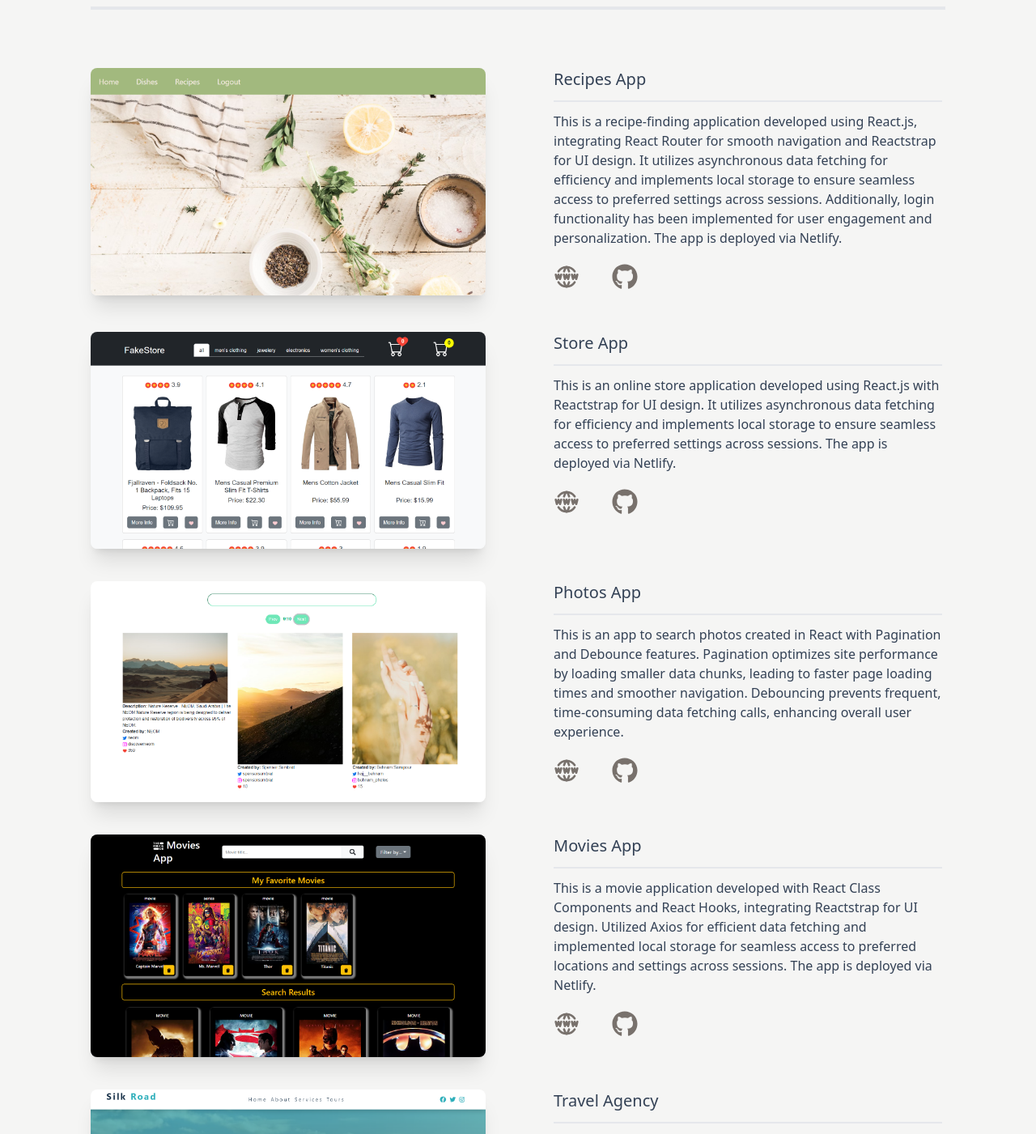
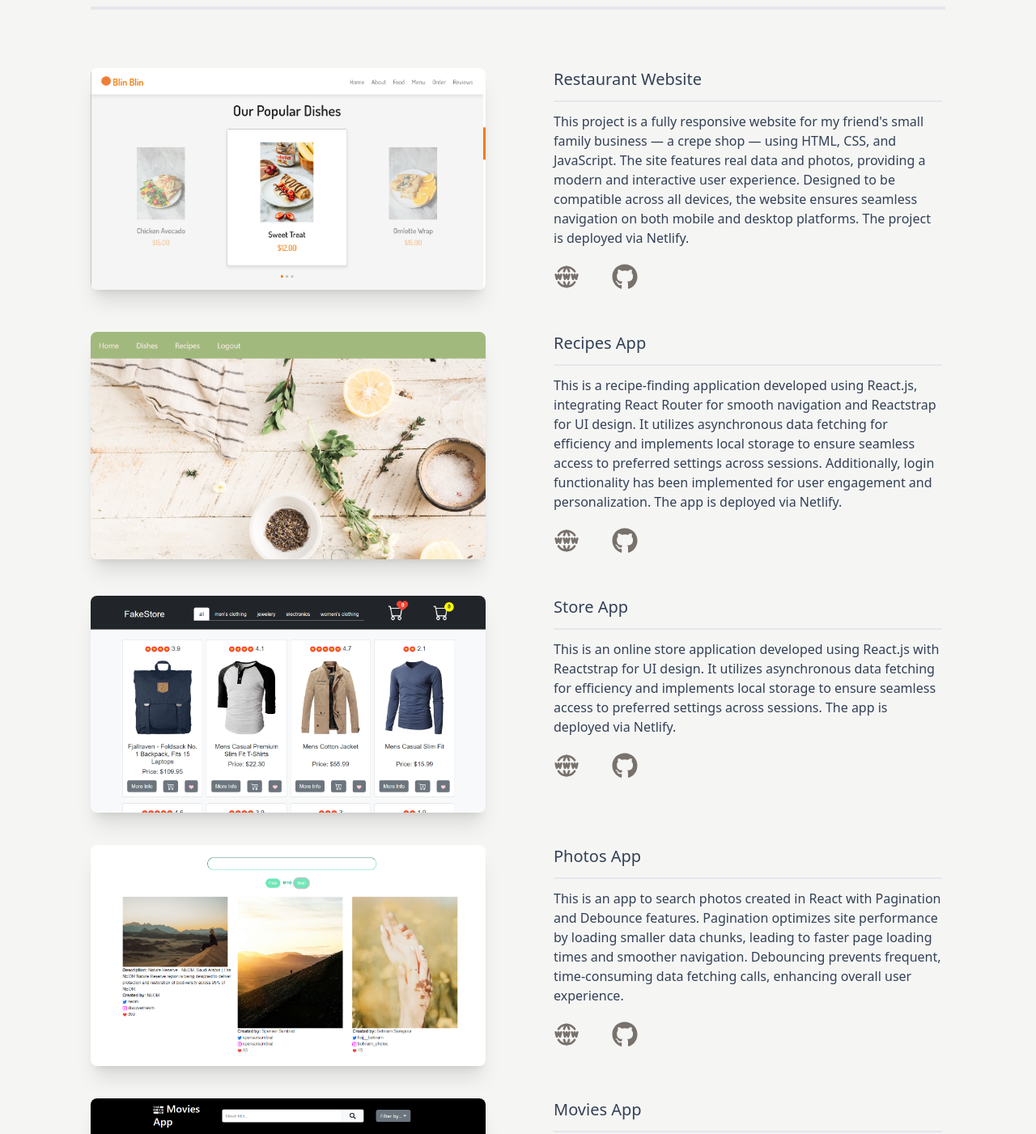
Before and after one commit to albinamels/Portfolio, a React (Vite) app: page / in a window 1280 px wide. Shown: the part 3200-4601 px from the top of the page at 81% size. Built offline with nearby package versions, Linux system fonts and the light colour scheme.

Commit message:
added a new project

```diff
--- a/src/data.jsx
+++ b/src/data.jsx
@@ -22,6 +22,7 @@ import silkRoad from "./assets/silkRoad.png";
 import fakeStore from "./assets/fakeStore.png";
 import weatherDom from "./assets/weatherDom.png";
 import photos from "./assets/photos.png";
+import restaurant from "./assets/restaurant.png";
 
 export const links = [
   { id: nanoid(), href: "#home", text: "home" },
@@ -176,8 +177,16 @@ export const education = [
 export const projects = [
   {
     id: nanoid(),
+    img: restaurant,
+    url: "https://albina-recipes.netlify.app/",
+    github: "https://github.com/albinamels/Crepe-Shop",
+    title: "restaurant website",
+    text: "This project is a fully responsive website for my friend's small family business — a crepe shop — using HTML, CSS, and JavaScript. The site features real data and photos, providing a modern and interactive user experience. Designed to be compatible across all devices, the website ensures seamless navigation on both mobile and desktop platforms. The project is deployed via Netlify.",
+  },
+  {
+    id: nanoid(),
     img: recipes,
-    url: "https://albina-recipes.netlify.app/",
+    url: "https://blinblin.netlify.app/",
     github: "https://github.com/albinamels/React-Router-RecipesApp",
     title: "recipes app",
     text: "This is a recipe-finding application developed using React.js, integrating React Router for smooth navigation and Reactstrap for UI design. It utilizes asynchronous data fetching for efficiency and implements local storage to ensure seamless access to preferred settings across sessions. Additionally, login functionality has been implemented for user engagement and personalization. The app is deployed via Netlify.",
@@ -213,7 +222,7 @@ export const projects = [
     url: "https://blue-treasures.netlify.app/",
     github: "https://github.com/albinamels/Blue-Treasures",
     title: "travel agency",
-    text: "This is a landing page for a travel agency with fully responsive UI created in React.js. The application is deployed via Netlify to ensure accessibility and user engagement across devices.",
+    text: "This is a travel agency website with fully responsive UI created in React.js. The application is deployed via Netlify to ensure accessibility and user engagement across devices.",
   },
   {
     id: nanoid(),
```
Also changed, not shown: src/assets/restaurant.png (added).
